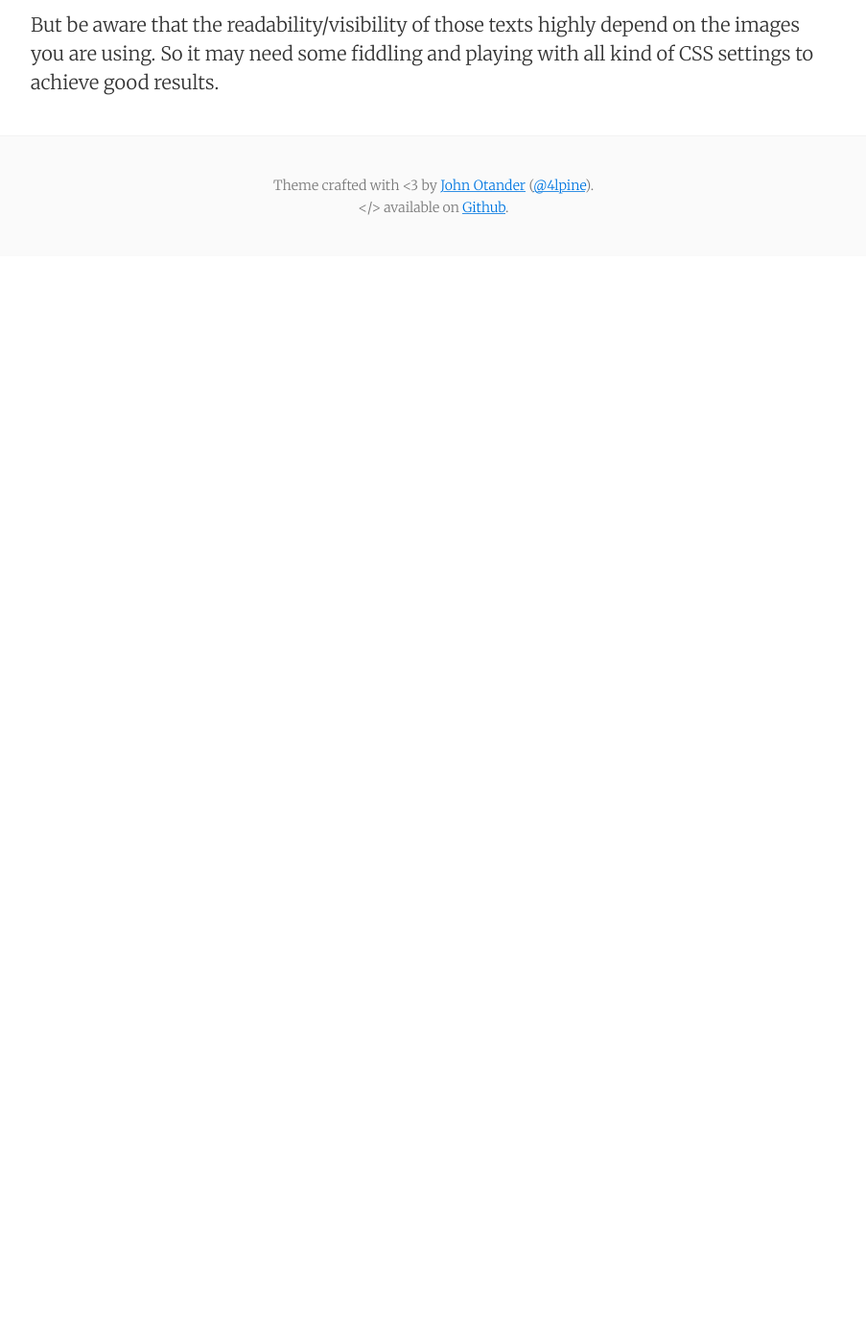
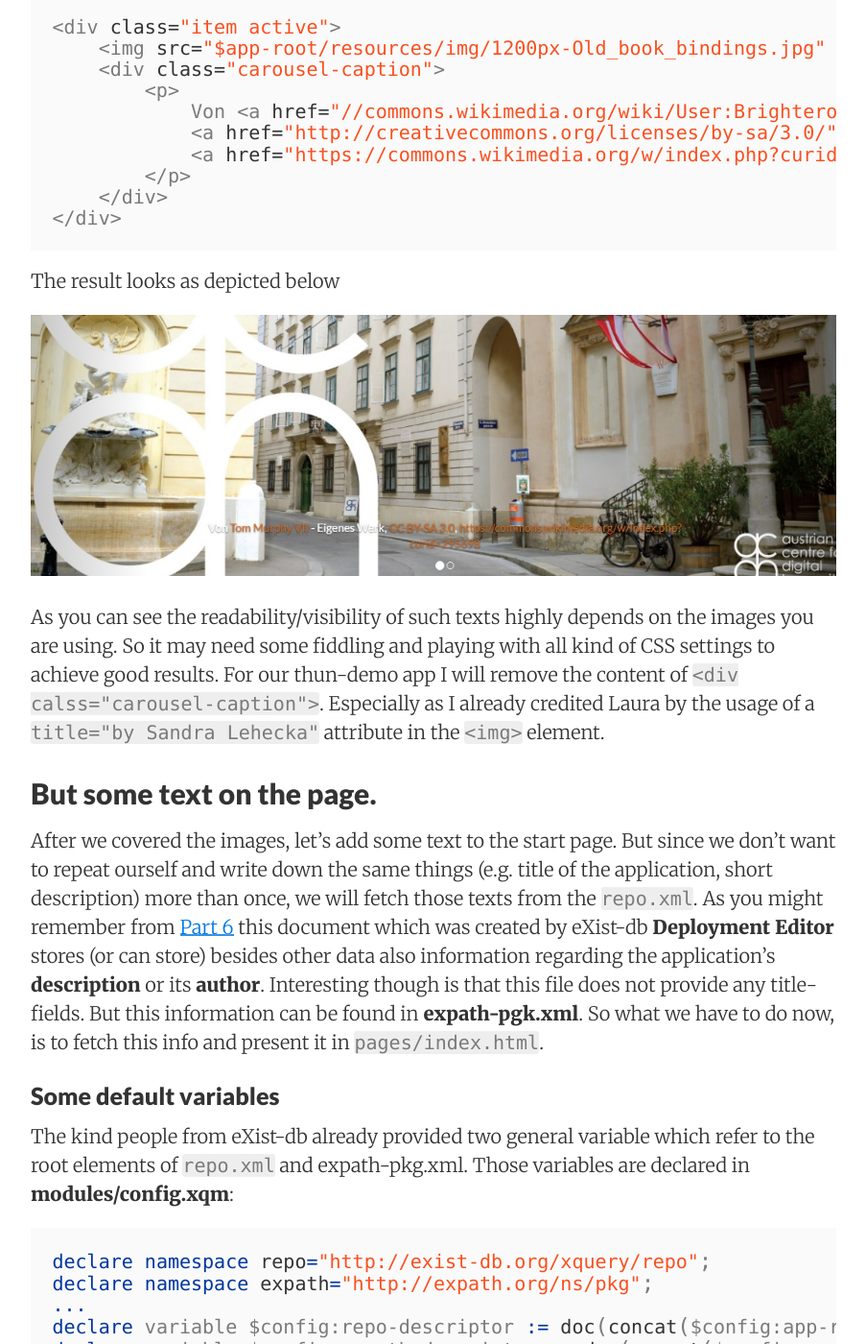
Before and after one commit to acdh-oeaw/generic-de-web-app, a Jekyll site: the page built from _posts/2016-09-13-part-10-nicer-start-page.md, in a window 1280 px wide and 1400 px high, scrolled down 3931 px. Shown: the whole window at 96% size, without its empty margins (188-1091 px from the left). Built offline with Jekyll 4.4.1, drawn with Linux system fonts in a browser that asks for light colours; before the commit the page ends 4198 px from its top, so only the background shows below that; some of the changed text lies outside the part shown.

Commit message:
continued writing part-10

````diff
--- a/_posts/2016-09-13-part-10-nicer-start-page.md
+++ b/_posts/2016-09-13-part-10-nicer-start-page.md
@@ -90,21 +90,130 @@ In case you are interested in the exact meaning and usage of these elements plea
 
 As unpleasant the current result is, as predictable it was since the `<img>` elements reference images which do not (yet) exist under the used paths ($app-root/resources/img/ACDH_Panorama_Postkarte_motiv02.jpg). But this is fixed quickly by first creating a `img` directory in `resources` and then uploading images into `/resources/img/`. For this tutorial I will use two images created by [Sandra Lehecka](http://www.oeaw.ac.at/acdh/en/lehecka) but of course feel free to use your own material. Just make sure that the file names of the images match those referenced in the `img` element by the `src` attribute.
 
-![image alt text]({{ site.baseurl }}/images/part-10/image_0.jpg)
+![image alt text]({{ site.baseurl }}/images/part-10/image_1.jpg)
 
 If you want you can add some descriptions/credits/headlines to those images in the so far empty `<div class="carousel-caption"/>`. In case you want give credits to some images found on wikipedia you could add something like this
 
 ```html
 <div class="item active">
     <img src="$app-root/resources/img/1200px-Old_book_bindings.jpg" alt="First" width="1200" height="600"/>
-    **<div class="carousel-caption">
+    <div class="carousel-caption">
         <p>
             Von <a href="//commons.wikimedia.org/wiki/User:Brighterorange" title="User:Brighterorange">Tom Murphy VII</a> - <span class="int-own-work" lang="de">Eigenes Werk</span>,
             <a href="http://creativecommons.org/licenses/by-sa/3.0/" title="Creative Commons Attribution-Share Alike 3.0">CC BY-SA 3.0</a>,
             <a href="https://commons.wikimedia.org/w/index.php?curid=295698">https://commons.wikimedia.org/w/index.php?curid=295698</a>
         </p>
-    </div>**
+    </div>
+</div>
+```
+The result looks as depicted below
+
+![image alt text]({{ site.baseurl }}/images/part-10/image_2.jpg)
+
+As you can see the readability/visibility of such texts highly depends on the images you are using. So it may need some fiddling and playing with all kind of CSS settings to achieve good results. For our thun-demo app I will remove the content of `<div calss="carousel-caption">`. Especially as I already credited Laura by the usage of a `title="by Sandra Lehecka"` attribute in the `<img>` element.
+
+## But some text on the page.
+
+After we covered the images, let's add some text to the start page. But since we don't want to repeat ourself and write down the same things (e.g. title of the application, short description) more than once, we will fetch those texts from the `repo.xml`. As you might remember from [Part 6]({{ site.baseurl }}{% post_url 2016-08-15-part-6-rename-the-app %}) this document which was created by eXist-db **Deployment Editor** stores (or can store) besides other data also information regarding the application's **description** or its **author**. Interesting though is that this file does not provide any title-fields. But this information can be found in **expath-pgk.xml**. So what we have to do now, is to fetch this info and present it in `pages/index.html`.
+
+### Some default variables
+
+The kind people from eXist-db already provided two general variable which refer to the root elements of `repo.xml` and expath-pkg.xml. Those variables are declared in **modules/config.xqm**:
+
+```xquery
+declare namespace repo="http://exist-db.org/xquery/repo";
+declare namespace expath="http://expath.org/ns/pkg";
+...
+declare variable $config:repo-descriptor := doc(concat($config:app-root, "/repo.xml"))/repo:meta;
+declare variable $config:expath-descriptor := doc(concat($config:app-root, "/expath-pkg.xml"))/expath:package;
+```
+
+In the same document we find also the quite promising variable/function called **config:app-title**
+
+```xquery
+declare %templates:wrap function config:app-title($node as node(), $model as map(*)) as text() {
+    $config:expath-descriptor/expath:title/text()
+};
+```
+
+So let's try to call this variable from **pages/index.html** by adding the `<h1>` element as shown below.
+
+```html
+<div data-template="templates:surround" data-template-with="templates/page.html" data-template-at="content">
+    <div id="myCarousel" class="carousel slide" data-ride="carousel"><!-- Indicators -->
+        <ol class="carousel-indicators">
+            <li data-target="#myCarousel" data-slide-to="0" class="active"/>
+            <li data-target="#myCarousel" data-slide-to="1"/>
+        </ol>
+        <!-- Wrapper for slides -->
+        <div class="carousel-inner" role="listbox">
+            <div class="item active">
+                <img src="$app-root/resources/img/ACDH_Panorama_Postkarte_motiv01.jpg" alt="First" width="1200" height="600" title="by Sandra Lehecka"/>
+                <div class="carousel-caption"/>
+            </div>
+            <div class="item">
+                <img src="$app-root/resources/img/ACDH_Panorama_Postkarte_motiv02.jpg" alt="a nice feature picture" width="1200" height="600" title="by Sandra Lehecka"/>
+                <div class="carousel-caption"/>
+            </div>
+        </div>
+        <!-- Left and right controls -->
+        <a class="left carousel-control" href="#myCarousel" role="button" data-slide="prev">
+        <!--<span class="sr-only">Previous</span>--></a>
+        <a class="right carousel-control" href="#myCarousel" role="button" data-slide="next">
+        <!--<span class="sr-only">Next</span>--></a>
+    </div>
+    <div class="container">
+        <!-- headline fetches application's title-->
+        <h1 style="text-align:center" data-template="config:app-title"/>
+    </div>
 </div>
 ```
 
-But be aware that the readability/visibility of those texts highly depend on the images you are using. So it may need some fiddling and playing with all kind of CSS settings to achieve good results.
+This renders a page looking like depicted below:
+
+![image alt text]({{ site.baseurl }}/images/part-10/image_3.jpg)
+
+Unfortunately there is no already declared variable for the application's description. But we can take **config:app-title** as an example an write some **config:app-description** in **modules/config.xqm**:
+
+```xquery
+declare %templates:wrap function config:app-description($node as node(), $model as map(*)) as text() {
+    $config:repo-descriptor/repo:description/text()
+};
+```
+
+Now we should be able to call this variable in **pages/index.html**:
+
+```html
+...
+    <div class="container">
+        <!-- headline fetches application's title-->
+        <h1 style="text-align:center" data-template="config:app-title"/>
+        <!-- paragraph fetches application's description-->
+        <p style="text-align:center" data-template="config:app-description"/>
+    </div>
+...
+
+As we filled out the description form in a very minimalistic way, the current descriptions only contains "Thun Demo". Let's add some more. And since we are quite familiar with XML in general and the application's layout in specific we will modify the **repo.xml** directly.
+
+```html
+<meta xmlns="http://exist-db.org/xquery/repo">
+    <description>Thun Demo App is a lightweight prototype of a highly generic framework to publish digital editions like those of the Correspondence of Loe Thun von Hohenstein.</description>
+    <author/>
+    <website/>
+    <status>alpha</status>
+    <license>GNU-LGPL</license>
+    <copyright>true</copyright>
+    <type>application</type>
+    <target>thun-demo</target>
+    <prepare>pre-install.xql</prepare>
+    <finish/>
+    <permissions user="admin" group="dba" mode="rw-rw-r--"/>
+    <deployed>2016-09-12T15:37:36.516+02:00</deployed>
+</meta>
+```
+
+Our start page **pages/index.html** should now provide this information:
+
+![image alt text]({{ site.baseurl }}/images/part-10/image_4.jpg)
+
+Since one can't use any (HTML)tags in the `<description>` element of **repo.xml** one would have to remove the `<p style="text-align:center" data-template="config:app-description"/>` element from **pages/index.html** and write some more elaborate description directly into the **pages/index.html**.
````
Also changed, not shown: images/part-10/image_2.jpg (added), images/part-10/image_3.jpg (added), images/part-10/image_4.jpg (added).
